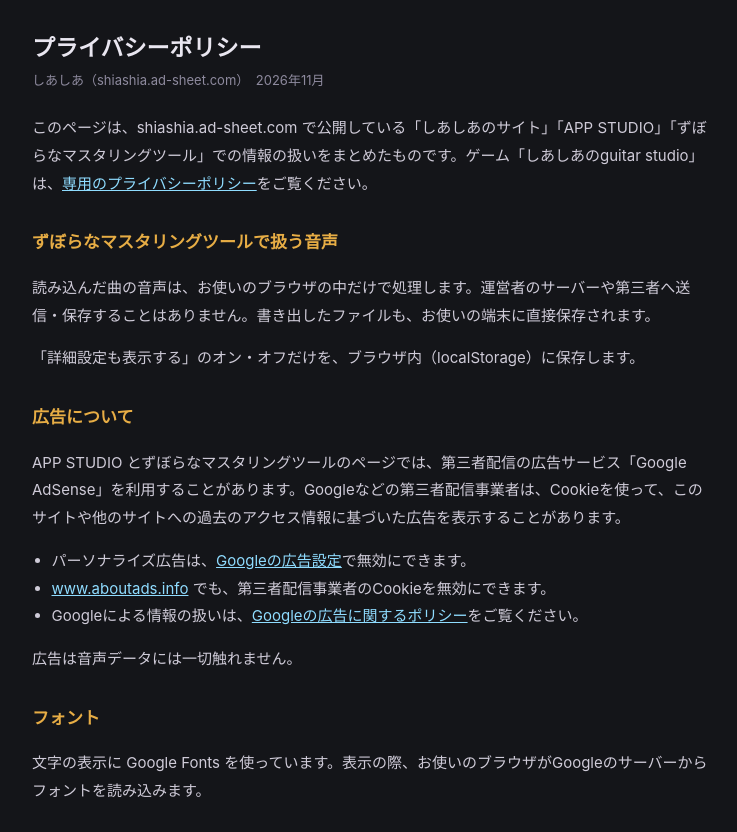
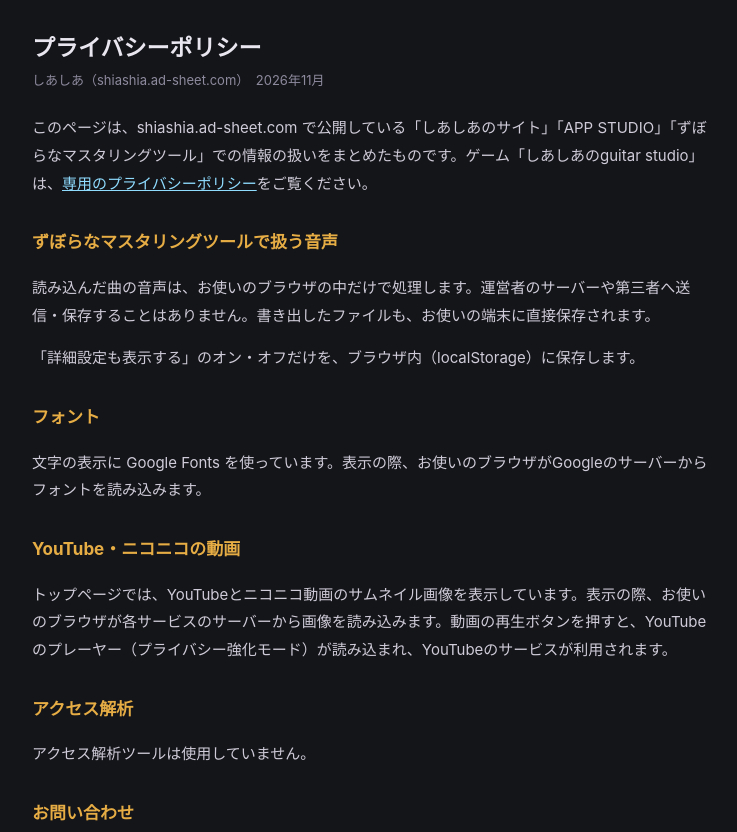
Before and after one commit to shin-adsheet/shiashia-guitar-studio, a plain HTML site: page privacy.html in a window 1280 px wide. Shown: the top 832 px of the page, without its empty margins (268-1005 px from the left). Drawn offline with Linux system fonts and the light colour scheme.

Commit message:
Put ads on hold: remove the AdSense verification tag, ads.txt and the ad note in the privacy policy
Co-Authored-By: Claude Opus 5.5 <noreply@anthropic.com>
Claude-Session: https://claude.ai/code/session_01NbhbaDMUSfQe4eYZNiXZC6

```diff
--- a/assets/ads-config.js
+++ b/assets/ads-config.js
@@ -1,2 +1,2 @@
 /* Generated by assemble.py from ads.config.json. Empty = no ads are loaded. */
-window.SHIA_ADS = {"client": "ca-pub-4246977670571868", "slots": {"mastering": "", "app-studio": ""}};
+window.SHIA_ADS = {"client": "", "slots": {"mastering": "", "app-studio": ""}};
--- a/privacy.html
+++ b/privacy.html
@@ -29,14 +29,6 @@ a{color:#8fdcff}
 <p>読み込んだ曲の音声は、お使いのブラウザの中だけで処理します。運営者のサーバーや第三者へ送信・保存することはありません。書き出したファイルも、お使いの端末に直接保存されます。</p>
 <p>「詳細設定も表示する」のオン・オフだけを、ブラウザ内（localStorage）に保存します。</p>
 
-<h2>広告について</h2>
-<p>APP STUDIO とずぼらなマスタリングツールのページでは、第三者配信の広告サービス「Google AdSense」を利用することがあります。Googleなどの第三者配信事業者は、Cookieを使って、このサイトや他のサイトへの過去のアクセス情報に基づいた広告を表示することがあります。</p>
-<ul>
-<li>パーソナライズ広告は、<a href="https://adssettings.google.com/" target="_blank" rel="noopener">Googleの広告設定</a>で無効にできます。</li>
-<li><a href="https://www.aboutads.info/" target="_blank" rel="noopener">www.aboutads.info</a> でも、第三者配信事業者のCookieを無効にできます。</li>
-<li>Googleによる情報の扱いは、<a href="https://policies.google.com/technologies/ads?hl=ja" target="_blank" rel="noopener">Googleの広告に関するポリシー</a>をご覧ください。</li>
-</ul>
-<p>広告は音声データには一切触れません。</p>
 
 <h2>フォント</h2>
 <p>文字の表示に Google Fonts を使っています。表示の際、お使いのブラウザがGoogleのサーバーからフォントを読み込みます。</p>
```
Also changed, not shown: app-studio/index.html (+0 -1 lines), app-studio/mastering/index.html (+0 -1 lines), index.html (+0 -1 lines), ads.txt (deleted).
